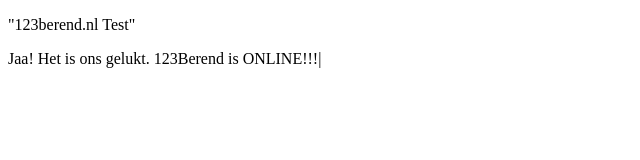
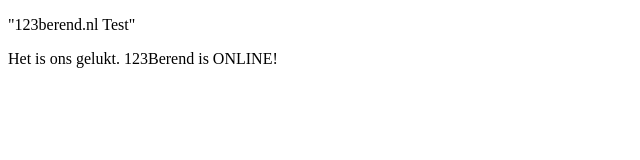
Before and after one commit to 123berend/123berend.github.io, a plain HTML site: page index.html in a window 1280 px wide. Shown: the full height of the page, 0-640 px from the left. Drawn offline with Linux system fonts and the light colour scheme.

Commit message:
Update index.html

```diff
--- a/index.html
+++ b/index.html
@@ -1,3 +1,3 @@
 <!DOCTYPE html>
   <p>"123berend.nl Test"</p>
-  <p>Jaa! Het is ons gelukt. 123Berend is ONLINE!!!|</p>
+  <p>Het is ons gelukt. 123Berend is ONLINE!</p>
```
